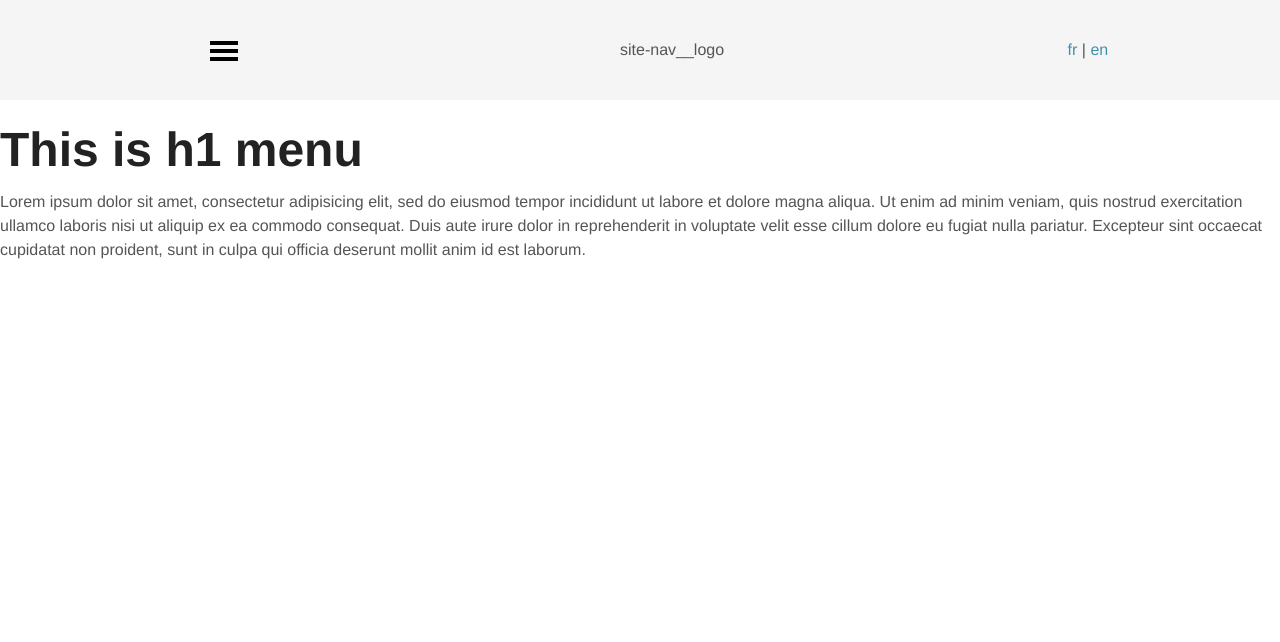
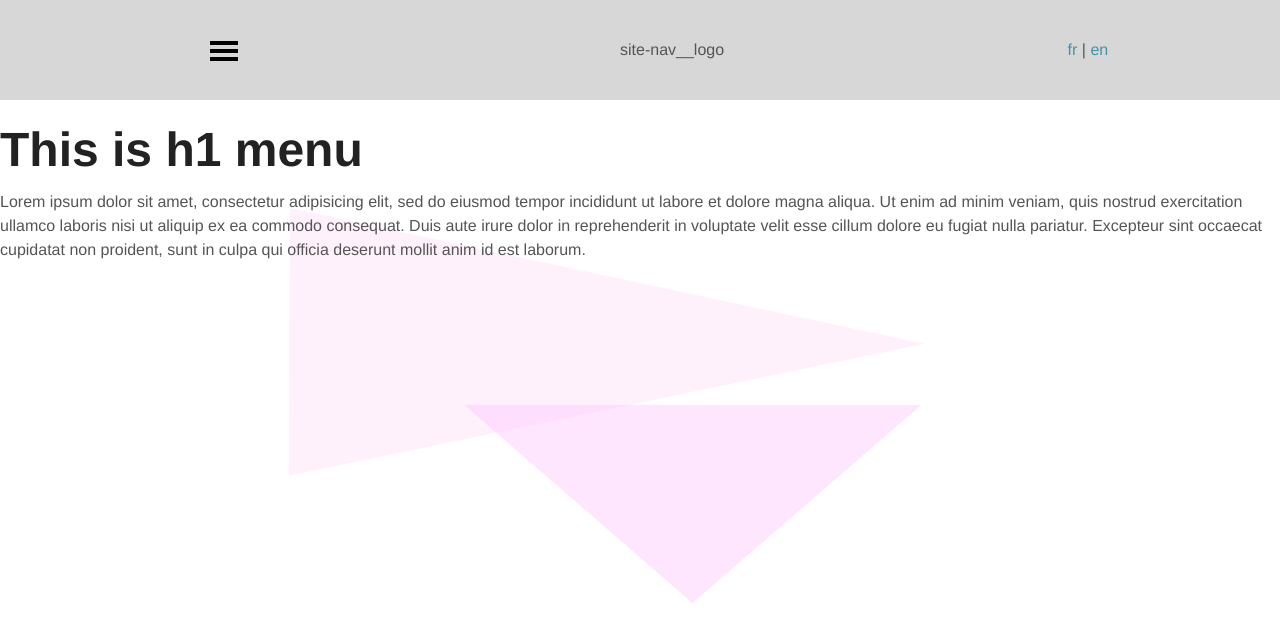
Before and after one commit to bdavidxyz/jekyll-convert, a Jekyll site: the page built from index.html, in a window 1280 px wide and 900 px high. Shown: the top 642 px of the window. Built offline with Jekyll 4.4.1, drawn with Linux system fonts in a browser that asks for light colours.

Commit message:
correctly handled SVG images

```diff
--- a/_layouts/default.html
+++ b/_layouts/default.html
@@ -20,6 +20,9 @@
 
     <div class="menu-content">
       <div class="wrapper">
+        <div class="iconik">
+
+        </div>
         <ul>
         <li><a href="">afa aef</a></li>
           <li><a href="">azer azer</a></li>
--- a/_sass/custom/_custom.scss
+++ b/_sass/custom/_custom.scss
@@ -14,7 +14,6 @@ header.page-head {
  position:fixed;
  top:0;
  left:0;
- // z-index: 999;
 }
 
 .first-visual {
@@ -23,54 +22,39 @@ header.page-head {
 
 .menu-content {
   visibility:hidden;
-  z-index: 0;
   width: 100%;
   height:100%;
-  // background: orange;
-   background-color: rgba(255, 255, 255, 0.9);
-  // opacity: .2;
+  background-color: rgba(255, 255, 255, 0.9);
   position: fixed;
   top:$pagehead-height;
 }
 
 .overlay-container {
   padding-top: $pagehead-height;
+  background:url(../img/triangle3.svg) no-repeat top center;
+  background-image:url(../img/triangle3.svg);
+  background-position: 45% 10%;
+  background-repeat: no-repeat;
+  background-size: 50%;
+  background-origin: padding-box;
+  // -webkit-mask: url(../img/triangle3.svg) no-repeat 50% 50%;
+  // mask: url(../img/triangle3.svg) no-repeat 50% 50%;
+  // -webkit-mask-size: 50%;
+  // mask-size: 50%;
+  // background-color:red;
 }
 
-// .overlay-container {
-//   position: relative;
-//   padding-top: $pagehead-height;
+// .iconik {
+//   width: 248px;
+//   height: 248px;
+//   display: inline-block;
+
+//   -webkit-mask: url(../img/triangle3.svg) no-repeat 50% 50%;
+//   mask: url(../img/triangle3.svg) no-repeat 50% 50%;
+//   -webkit-mask-size: cover;
+//   mask-size: cover;
+//   background-color:red;
 // }
-// .menu-content, .page-content {
-//   position: absolute;
-// }
-// .menu-content {
-//   z-index: 2;
-// }
-// .page-content {
-//   z-index: 1;
-// }
-
-// div.page-content {
-//   padding-top:$pagehead-height;
-// }
-
-
-// .overlay {
-//   padding-top:$pagehead-height;
-//   position: relative;
-// }
-// .overlay.is-active {
-//   opacity: 0.03;
-//   position: fixed;
-// }
-
-
-
-// .menu-content {
-//   display: none;
-// }
-
 
 /*------------------------------------*\
                 $NAVBAR
@@ -79,7 +63,7 @@ header.page-head {
   display: flex;
   flex-direction: row;
   height: 100px;
-  background-color: whitesmoke;
+  background-color: rgba(215, 215, 215, 1);
 // justify-content: space-around;
 }
 .site-nav__item {
--- a/js/custom.js
+++ b/js/custom.js
@@ -4,35 +4,13 @@ $(function() {
 
     // Toggle
     hamburgertoggle.click(function(e) {
-      var top  = window.pageYOffset || document.documentElement.scrollTop;
-      console.log('top : ' + top);
       e.preventDefault();
       $(this).toggleClass('is-active');
-      // $('.menu-content').css({ 'top' : top + 'px' });
-      // $('.menu-content').css({ 'display' : '' });
       if ( $('.menu-content').css('visibility') === 'hidden') {
         $('.menu-content').css('visibility','visible');
       }
       else{
         $('.menu-content').css('visibility','hidden');
       }
-
-      // $('.menu-content').toggle();
-
-    // $('.menu-content').css({ 'visibility' : 'visible' });
-
-    // $('#element').on('scroll touchmove mousewheel', function(e){
-    //   e.preventDefault();
-    //   e.stopPropagation();
-    //   return false;
-    // });
-
-      // $('.overlay').toggleClass('is-active');
-     //  if ($('.overlay.is-active').length > 0) {
-     //    $('.overlay.is-active').css({ 'top' : top + 'px' });
-     //  } else {
-     //   $('.overlay').css({'top':''});
-     // }
-        // $('.overlay') = '';
-      });
+    });
   });
```
Also changed, not shown: img/triangle2.svg (added), img/triangle3.svg (added).
